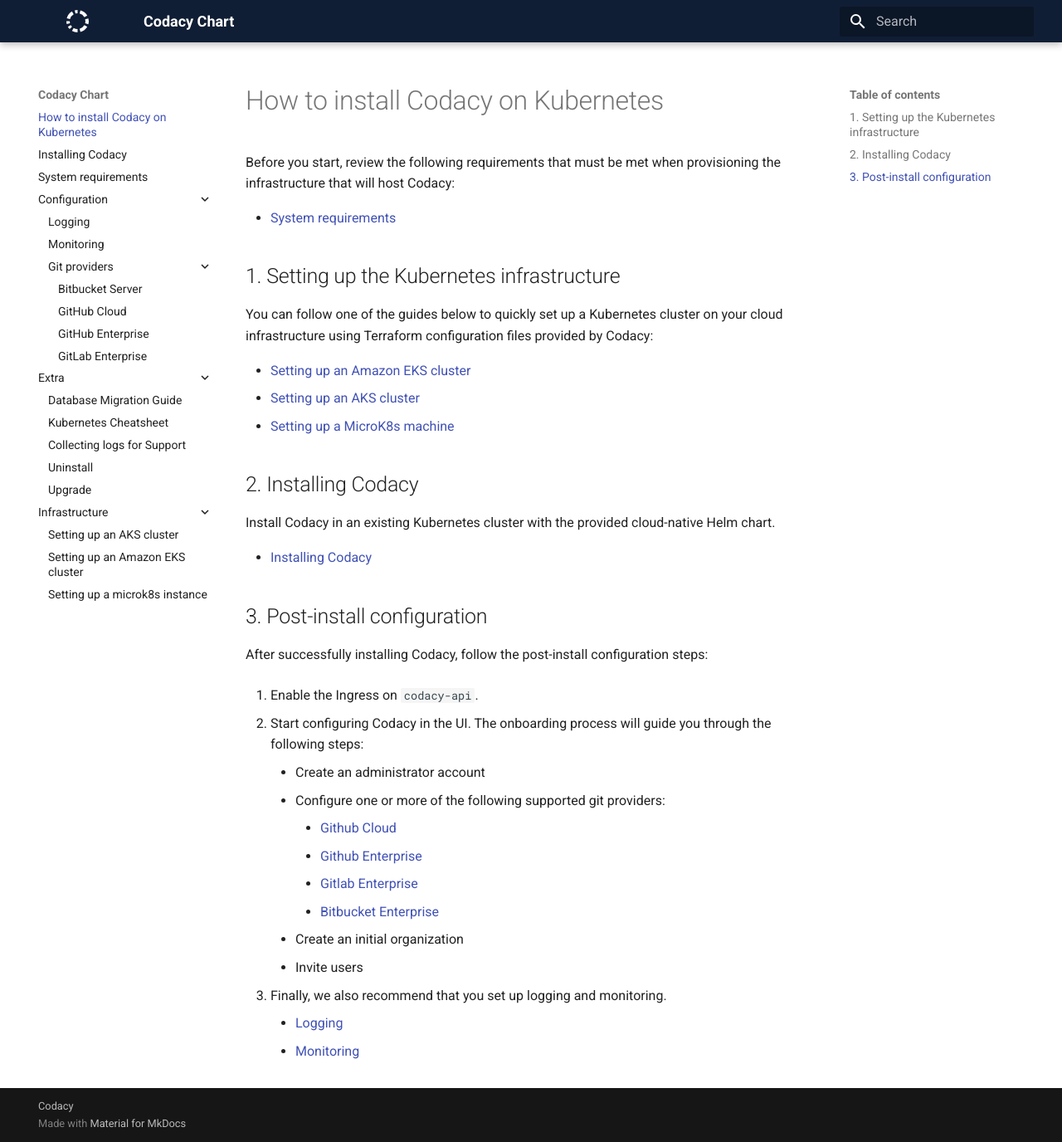
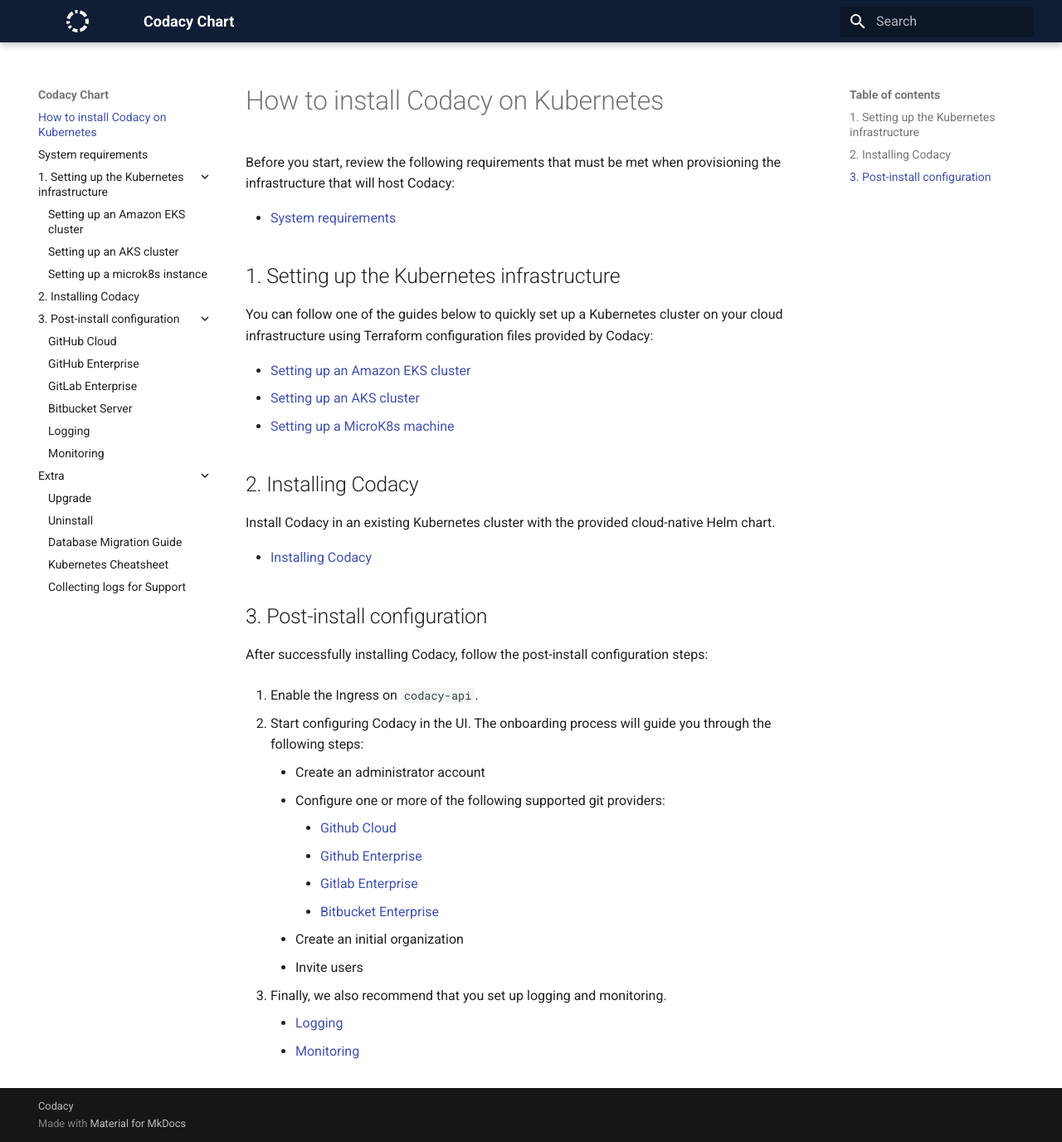
Before and after one commit to codacy/chart, an MkDocs documentation site: the page built from docs/index.md, in a window 1280 px wide and 1376 px high. Shown: the whole window at 83% size. Built offline with MkDocs 1.6.1 and Material for MkDocs 9.7.7, drawn with Linux system fonts in a browser that asks for light colours; some of the changed lines change nothing that is shown.

Commit message:
Add table of contents to mkdocs.yml
Cherry-picking commit 2ec6438.

```diff
--- a/mkdocs.yml
+++ b/mkdocs.yml
@@ -23,3 +23,26 @@
 - pymdownx.superfences
 - toc:
     permalink: true
+
+# Table of contents
+nav:
+  - index.md
+  - requirements.md
+  - "1. Setting up the Kubernetes infrastructure":
+    - infrastructure/eks-quickstart.md
+    - infrastructure/aks-quickstart.md
+    - infrastructure/microk8s-quickstart.md
+  - "2. Installing Codacy": install.md
+  - "3. Post-install configuration":
+    - configuration/git-providers/github-cloud.md
+    - configuration/git-providers/github-enterprise.md
+    - configuration/git-providers/gitlab-enterprise.md
+    - configuration/git-providers/bitbucket-enterprise.md
+    - configuration/logging.md
+    - configuration/monitoring.md
+  - "Extra":
+    - extra/upgrade.md
+    - extra/uninstall.md
+    - extra/database.md
+    - extra/k8s-cheatsheet.md
+    - extra/logs-collect.md
```
